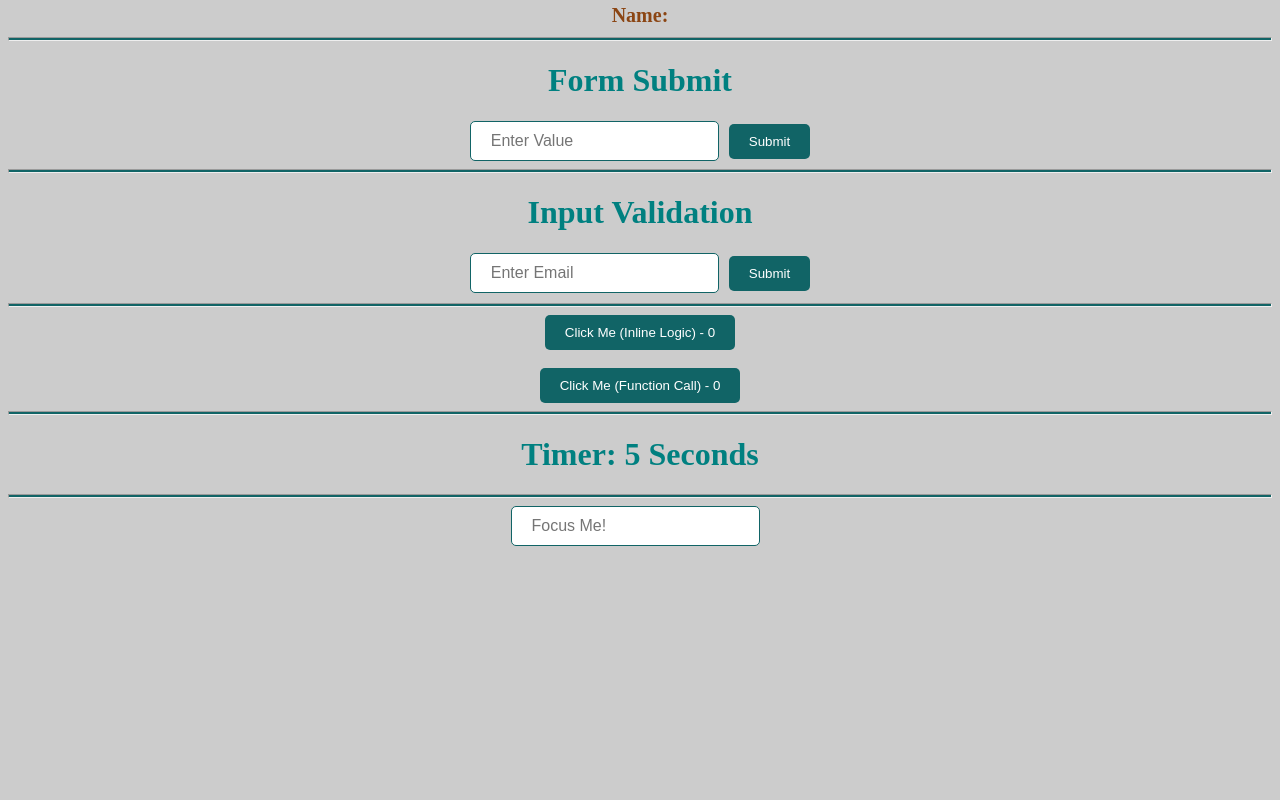
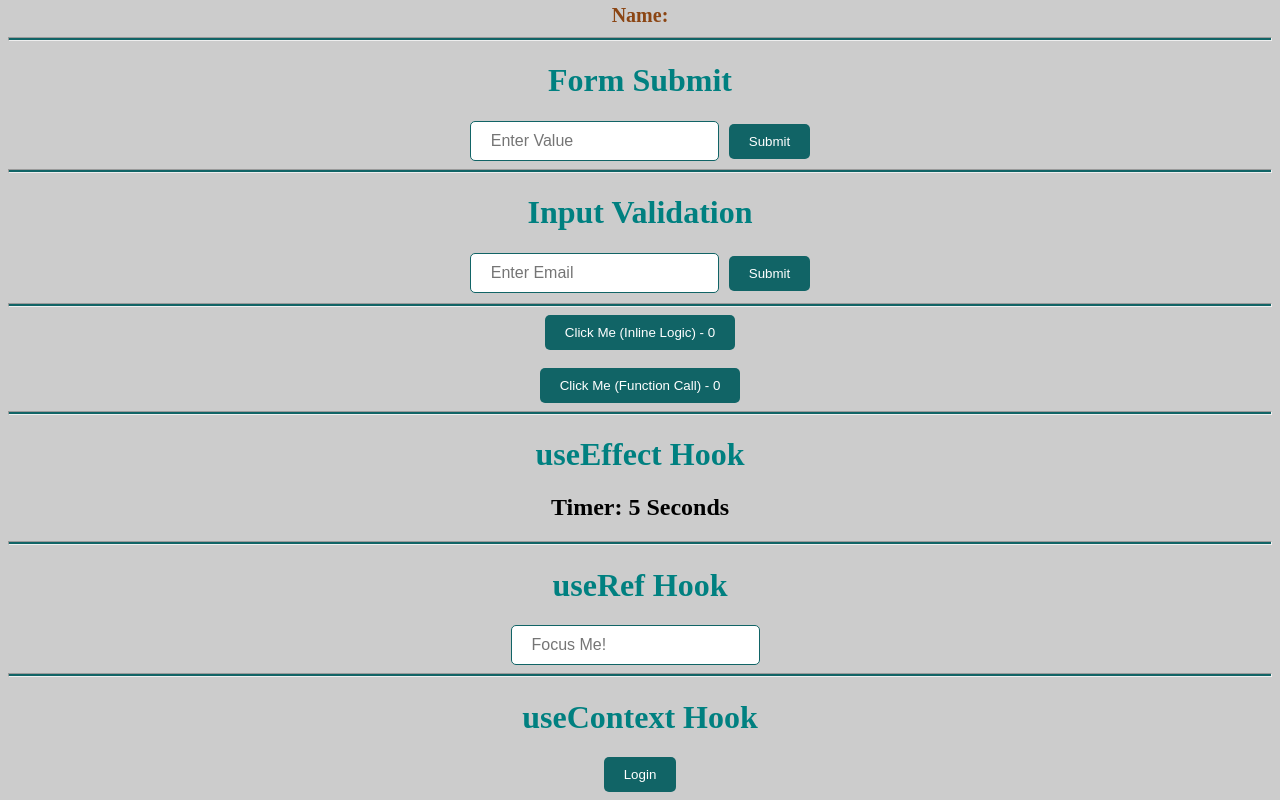
Before and after one commit to sohail019/Complete-TypeScript, a React (Vite) app in the folder 07_TypeScript_with_React/: page / in a window 1280 px wide. Shown: the part 521-1321 px from the top of the page. Before the commit the page ends 1075 px from the top, so only its background shows below. Built offline with nearby package versions, Linux system fonts and the light colour scheme.

Commit message:
Learned about Use Context Hook in TypeScript

```diff
--- a/07_TypeScript_with_React/src/App.tsx
+++ b/07_TypeScript_with_React/src/App.tsx
@@ -2,6 +2,8 @@ import { FormHandling } from "./components/TS/Events/FormHandling"
 import { FormSubmit } from "./components/TS/Events/FormSubmit"
 import { HandlingEvents } from "./components/TS/Events/HandlingEvents"
 import { InputValidation } from "./components/TS/Events/InputValidation"
+import { AuthProvider, AuthStatus } from "./components/TS/Hooks/AuthContext"
+// import { AuthProvider, AuthStatus } from "./components/TS/Hooks/UseContext"
 import { UseEffect } from "./components/TS/Hooks/UseEffect"
 import { UseRef } from "./components/TS/Hooks/UseRef"
 import { UseState } from "./components/TS/Hooks/UseState"
@@ -29,6 +31,10 @@ export const App = () => {
     <UseEffect />
     <hr />
     <UseRef />
+    <hr />
+    <AuthProvider>
+      <AuthStatus />
+    </AuthProvider>
     </>
   )
 }
--- /dev/null
+++ b/07_TypeScript_with_React/src/components/TS/Hooks/AuthContext.tsx
@@ -0,0 +1,49 @@
+import React, { createContext, useContext, useState } from 'react'
+
+type AuthContextType = {
+    isAuthenticated: boolean,
+    login: () => void,
+    logout: () => void
+}
+
+interface AuthContextProp {
+    children: React.ReactNode
+}
+
+const AuthContext = createContext<AuthContextType | null>(null)
+
+export const AuthProvider:React.FC<AuthContextProp> = ({children}) => {
+
+    const [isAuthenticated, setIsAuthenticated] = useState<boolean>(false)
+
+    const login = () => setIsAuthenticated(true)
+    const logout = () => setIsAuthenticated(false)
+  return (
+    <AuthContext.Provider value={{isAuthenticated, login, logout}}>
+        {children}
+    </AuthContext.Provider>
+  )
+}
+
+export const AuthStatus:React.FC = () => {
+    const authContext = useContext(AuthContext)
+
+    if(!authContext) {
+        return null
+    }
+
+    const {isAuthenticated, login, logout} = authContext
+
+    return (
+        <div>
+            <h1>useContext Hook</h1>
+            {
+                isAuthenticated ? (
+                    <button onClick={logout}>Logout</button>
+                ) : (
+                    <button onClick={login}>Login</button>
+                )
+            }
+        </div>
+    )
+}
--- a/07_TypeScript_with_React/src/components/TS/Hooks/UseEffect.tsx
+++ b/07_TypeScript_with_React/src/components/TS/Hooks/UseEffect.tsx
@@ -14,7 +14,8 @@ export const UseEffect: React.FC = () => {
     }, [] )
   return (
     <>
-        <h1>Timer: {count} Seconds</h1>
+    <h1>useEffect Hook</h1>
+        <h2>Timer: {count} Seconds</h2>
     </>
   )
 }
--- a/07_TypeScript_with_React/src/components/TS/Hooks/UseRef.tsx
+++ b/07_TypeScript_with_React/src/components/TS/Hooks/UseRef.tsx
@@ -12,6 +12,9 @@ export const UseRef:React.FC = () => {
         }
     }, [])
   return (
+    <>
+    <h1>useRef Hook</h1>
     <input ref={inputRef} type='text' placeholder='Focus Me!'></input>
+    </>
   )
 }
```
